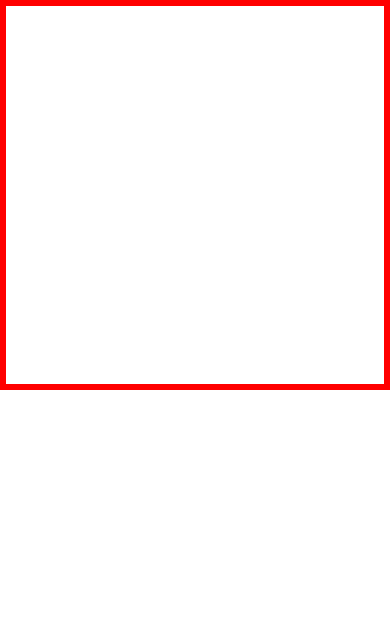
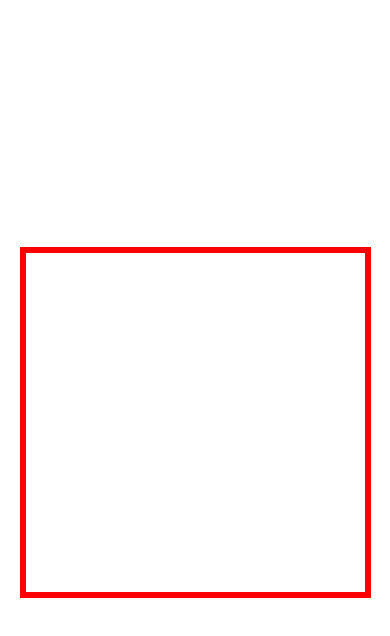
Before and after one commit to gerrystuff/CHESS-BOARD, a plain HTML site: page index.html in a window 390 px wide. Drawn offline with Linux system fonts and the light colour scheme.

Commit message:
responsive box

```diff
--- a/app/Board.js
+++ b/app/Board.js
@@ -1,5 +1,5 @@
 export default class Board {
-    constructor( selector, dimensions) {
+    constructor({selector, dimensions}) {
         this.element = document.querySelector(selector);
         this.element.classList.add('board');
 
@@ -7,8 +7,8 @@ export default class Board {
             this.element.style.width= dimensions.width;
             this.element.style.height = dimensions.height;
         } else {
-            this.element.style.width= `100vmin`;
-            this.element.style.height = `100vmin`;
+            this.element.style.width= `90vmin`;
+            this.element.style.height = `90vmin`;
         }
 
     }
--- a/app/index.js
+++ b/app/index.js
@@ -1,4 +1,7 @@
 import Board from './Board.js'
 
 
-const board = new Board("#board");
+const board = new Board({
+    selector:"#board",
+
+});
--- a/styles/board.css
+++ b/styles/board.css
@@ -1,3 +1,4 @@
 .board{
     border:6px solid red;
+
 }
--- a/styles/index.css
+++ b/styles/index.css
@@ -5,7 +5,10 @@
 }
 
 body {
-    width:100vw;
+    display:flex;
+    justify-content: center;
+    align-items: center;
     height:100vh;
     overflow:hidden;
+    width:100vw;
 }
```
